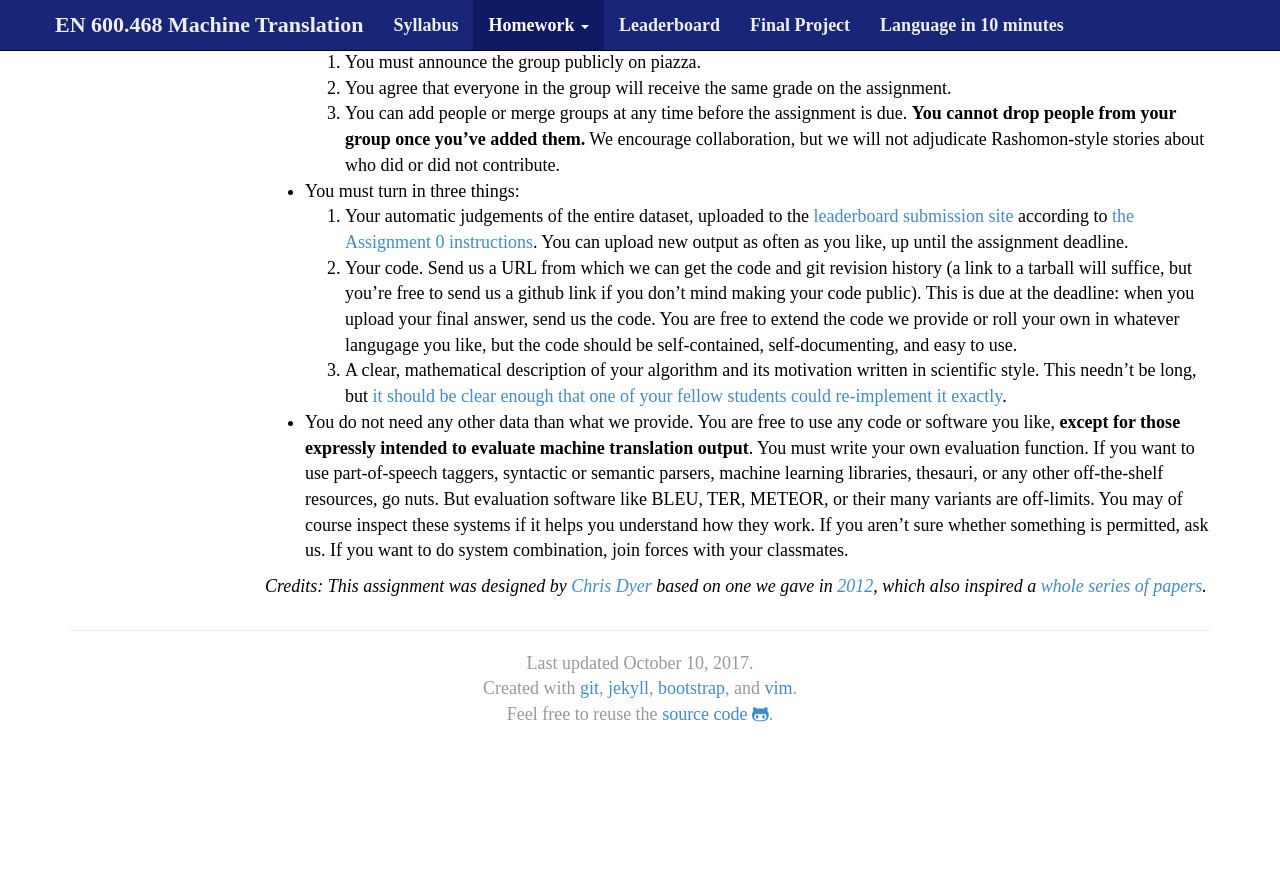
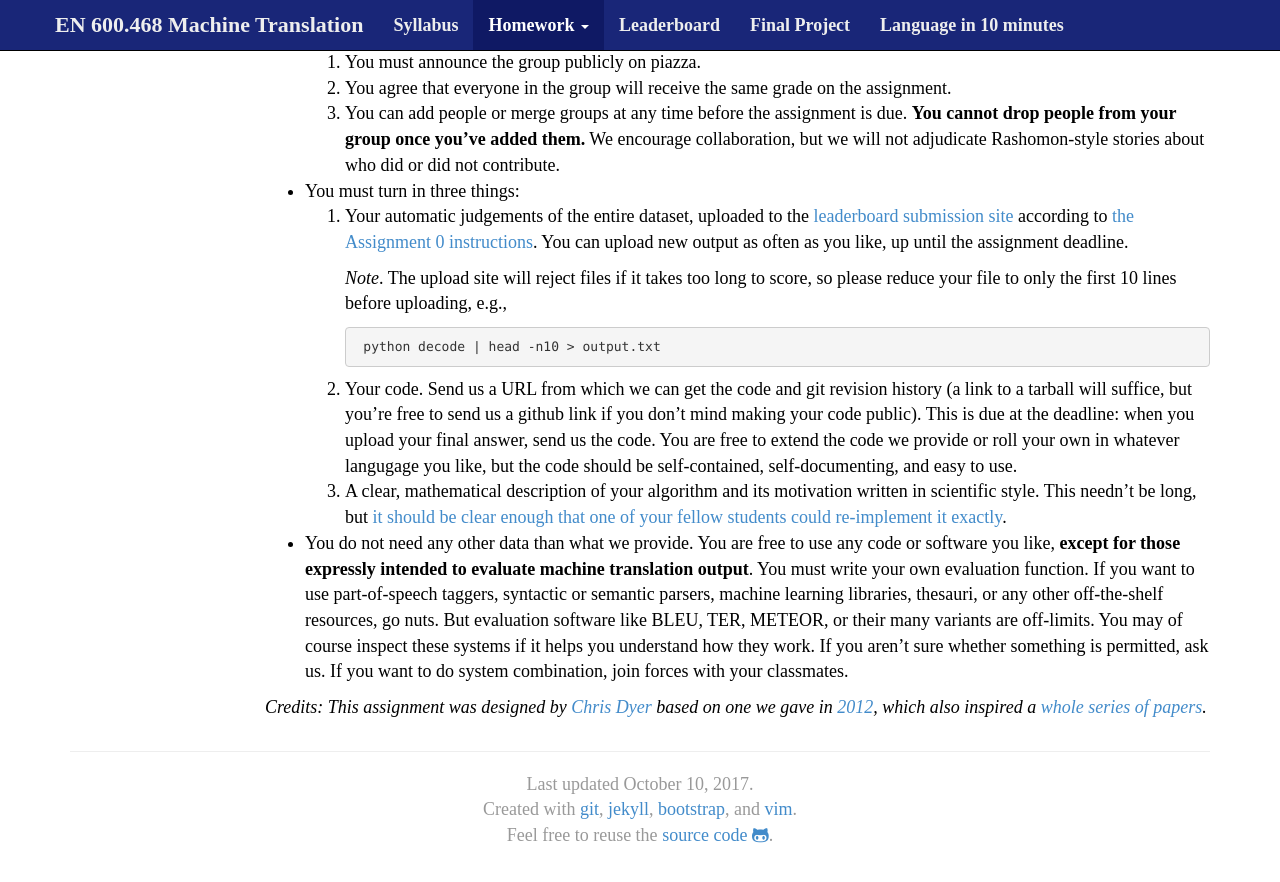
Before and after one commit to mt-class/jhu, a Jekyll site: the page built from hw3.md, in a window 1280 px wide and 900 px high, scrolled down 1756 px. Shown: the top 882 px of the window. Built offline with Jekyll 4.4.1, drawn with Linux system fonts in a browser that asks for light colours; nearby versions of some CDN libraries; some web fonts are replaced; formulas are drawn with MathJax 3; before the commit the page ends 2535 px from its top, so only the background shows below that.

Commit message:
update leaderboard instructions for hw3

```diff
--- a/hw3.md
+++ b/hw3.md
@@ -118,6 +118,11 @@ Ground Rules
 * You must turn in three things:
   1. Your automatic judgements of the entire dataset, uploaded to the [leaderboard submission site](http://jhumtclass.appspot.com) according to <a href="assignment0.html">the Assignment 0 instructions</a>. You can upload new output as often
      as you like, up until the assignment deadline.
+
+     *Note*. The upload site will reject files if it takes too long to score, so please reduce your file to only the first 10 lines before uploading, e.g.,
+
+          python decode | head -n10 > output.txt
+
   1. Your code. Send us a URL from which we can get the code and git revision
      history (a link to a tarball will suffice, but you're free to send us a
      github link if you don't mind making your code public). This is due at the
```
